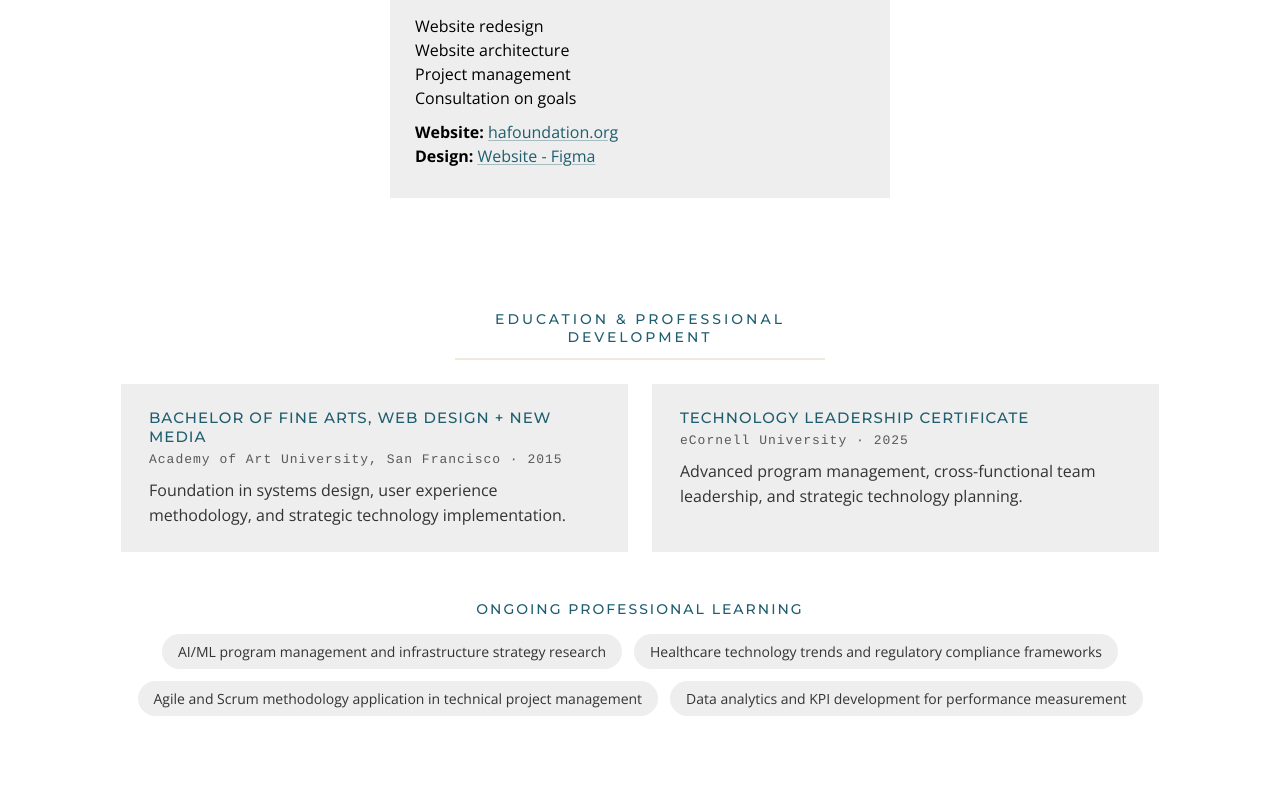
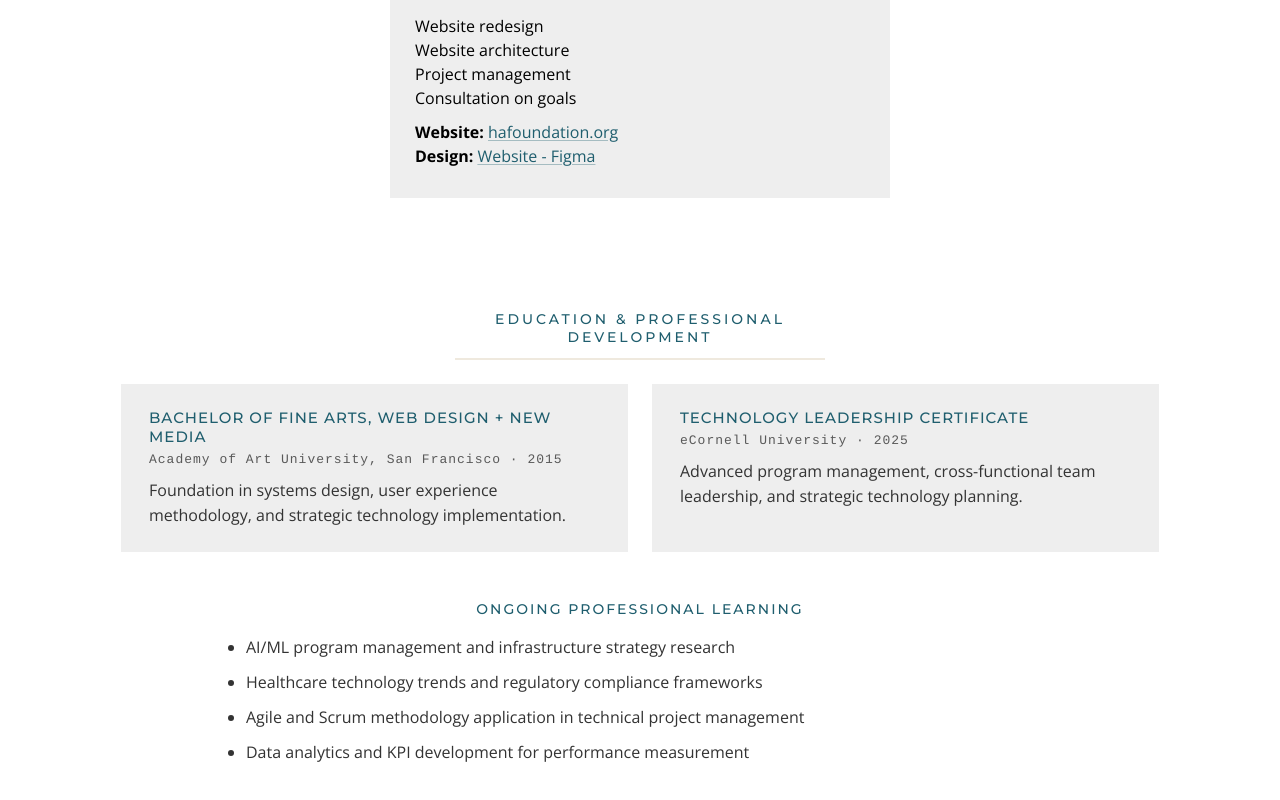
Before and after one commit to jen-fitch/next, a Next.js app: page / in a window 1280 px wide. Shown: the part 4133-4933 px from the top of the page. Before the commit the page ends 4881 px from the top, so only its background shows below. Built offline with nearby package versions, Linux system fonts and the light colour scheme.

Commit message:
style: adjust link/heading colors for contrast
Update colors to maintain color budget and WCAG AA contrast.

Co-authored-by: Jennifer Fitch <13577984+jen-fitch@users.noreply.github.com>

```diff
--- a/styles/Resume.module.css
+++ b/styles/Resume.module.css
@@ -144,20 +144,14 @@
 }
 
 .learningList {
-    max-width: 1070px;
+    max-width: 820px;
     margin: 0 auto;
     padding: 0 1rem;
-    list-style: none;
-    display: flex;
-    flex-wrap: wrap;
-    gap: 0.75rem;
-    justify-content: center;
+    list-style: disc;
+    line-height: 1.7;
+    color: #333;
 }
 
 .learningList li {
-    padding: 0.5rem 1rem;
-    background: #eee;
-    border-radius: 20px;
-    font-size: 14px;
-    color: #333;
+    margin-bottom: 0.5rem;
 }
```
